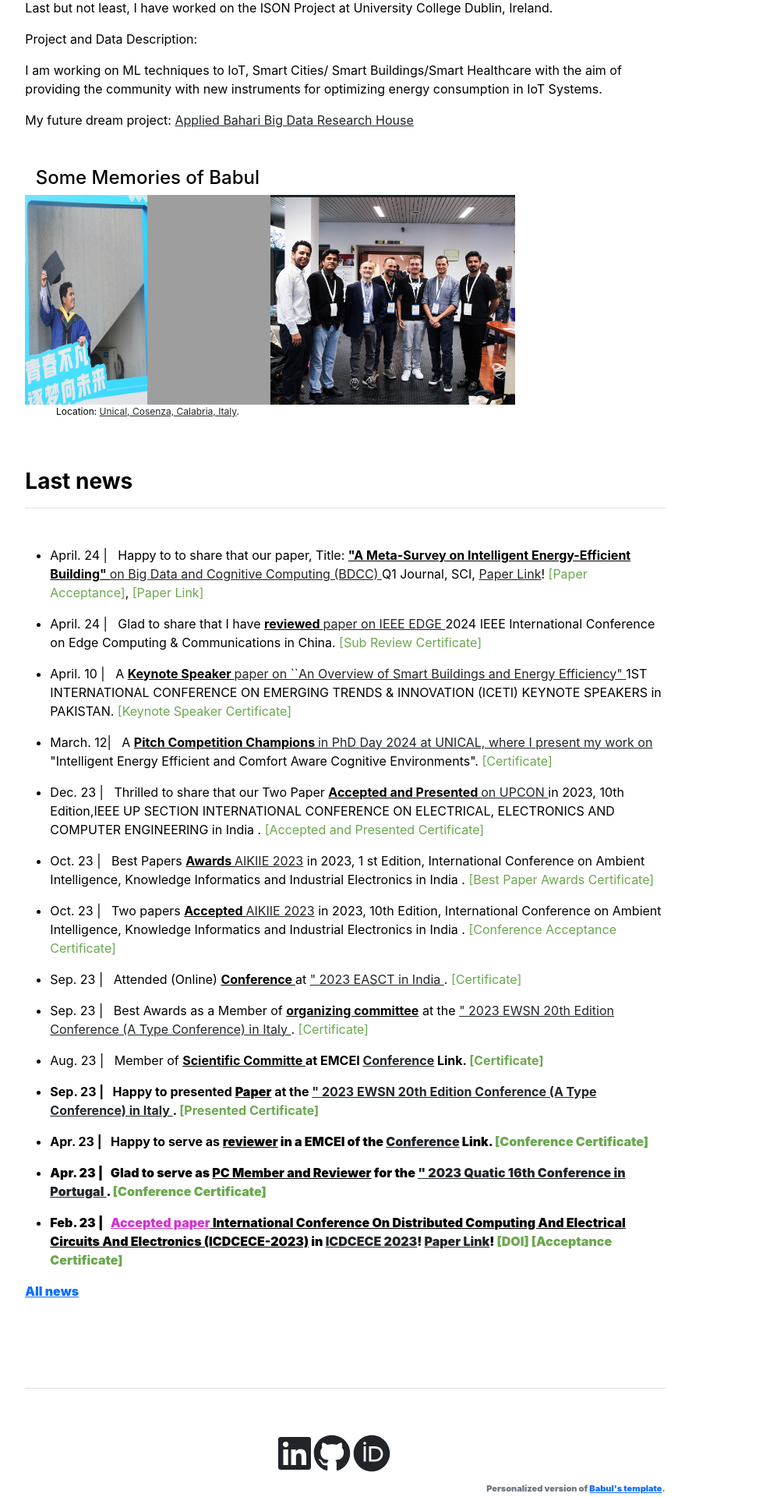
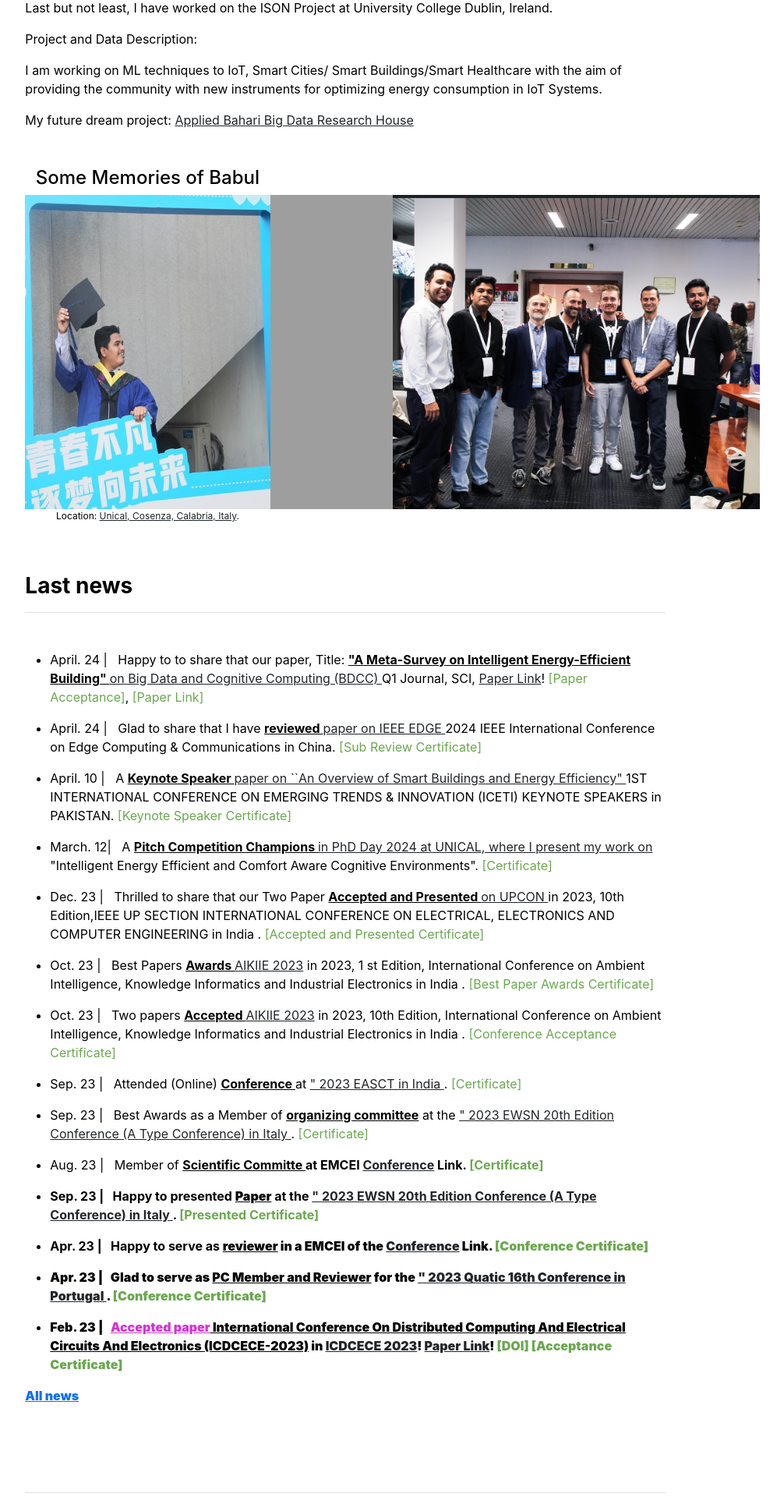
Before and after one commit to babulcseian/babulcseian.github.io, a Jekyll site: the page built from index.md, in a window 1280 px wide. Shown: the part 817-2737 px from the top of the page at 78% size, without its empty margins (197-1203 px from the left). Built offline with Jekyll 4.4.1, drawn with Linux system fonts in a browser that asks for light colours; a style sheet for code colours, icons or effects is not loaded.

Commit message:
Update home.html

```diff
--- a/_layouts/home.html
+++ b/_layouts/home.html
@@ -38,9 +38,9 @@
 <div align="center" class="col-md-5">
   <h4>Some Memories of Babul</h4>
     <div style="display: flex; justify-content: space-between;">
-        <img src="{{ site.github.url }}/assets/img/Md Babul Con.jpg" alt="Home" width="50%" title="MSc Graduation">
+        <img src="{{ site.github.url }}/assets/img/Md Babul Con.jpg" alt="Home" width="100%" title="MSc Graduation">
         <img src="{{ site.github.url }}/assets/img/Md Babul Islam with Prof.jpg" alt="Home" width="50%">
-        <img src="{{ site.github.url }}/assets/img/Md Babul Islam Lab.jpg" alt="Home" width="100%">
+        <img src="{{ site.github.url }}/assets/img/Md Babul Islam Lab.jpg" alt="Home" width="150%">
     </div>
     <p style="font-size:12px">
         Location: <a class="other" href='https://goo.gl/maps/hsu2JB4HwjQN7TqC7'>Unical, Cosenza, Calabria, Italy</a>.
```
